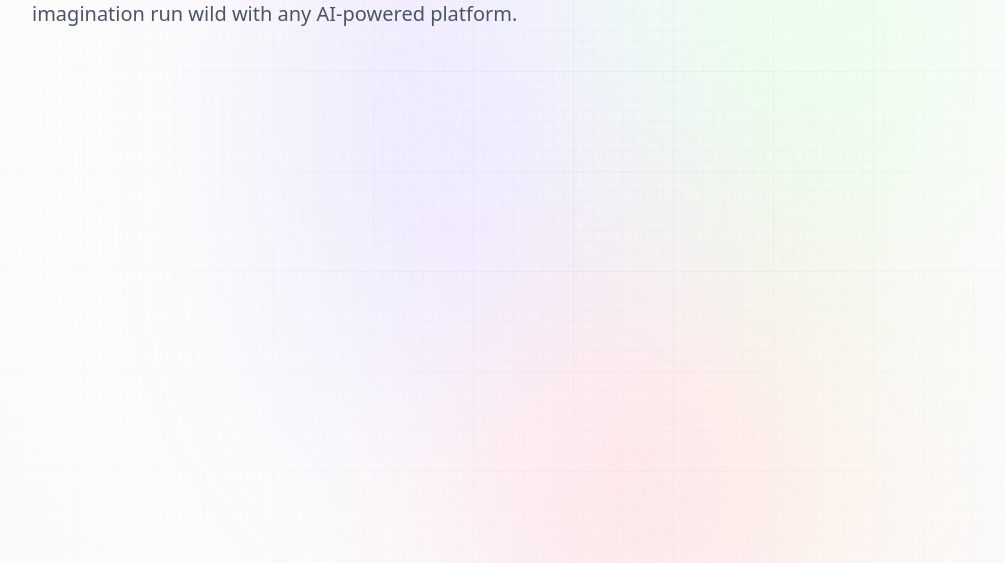
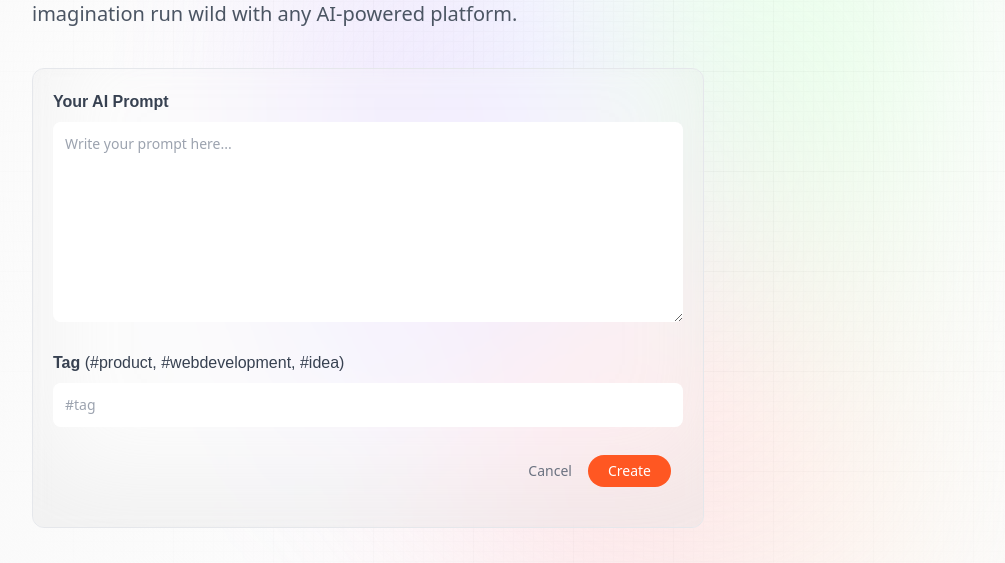
Before and after one commit to Tribhuwan-Joshi/promptHub, a Next.js app: page /create-prompt in a window 1280 px wide. Shown: the part 234-797 px from the top of the page, without its empty margins (32-1037 px from the left). Built offline with nearby package versions, Linux system fonts and the light colour scheme; no server answers.

Commit message:
add prompt form component

```diff
--- a/app/create-prompt/page.jsx
+++ b/app/create-prompt/page.jsx
@@ -11,7 +11,27 @@
     tag: '',
 });
 const createPrompt = async (e) =>{
-
+e.preventDefault();
+setSubmitting(true);
+try{
+const response = await fetch('/api/prompt/new' , {
+    method : 'POST' ,
+    body : JSON.stringify({
+        prompt:post.prompt,
+        userId: session?.user.id,
+        tag:post.tag
+    })
+})
+if(response.ok){
+    router.push('/');
+}
+}
+catch(error){
+console.log(error);
+}
+finally{
+    setSubmitting(false);
+}
 }
   return <Form  type="Create" post={post} setPost={setPost}  submitting={submitting} handleSubmit={createPrompt} />
 
--- a/components/Form.jsx
+++ b/components/Form.jsx
@@ -1,4 +1,4 @@
-import Link from 'next/link'
+import Link from "next/link";
 
 const Form = ({ type, post, setPost, submitting, handleSubmit }) => {
   return (
@@ -7,9 +7,53 @@
         <span className="blue_gradient"> {type} Post</span>
       </h1>
       <p className="desc text-left max-w-md">
-        {type} and share amazing prompts with the world , and let your imagination run wild with any AI-powered platform.
+        {type} and share amazing prompts with the world , and let your
+        imagination run wild with any AI-powered platform.
       </p>
-
+      <form
+        onSubmit={handleSubmit}
+        className="mt-10 w-full max-w-2xl flex flex-col gap-7 glassmorphism"
+      >
+        <label>
+          <span className="font-satoshi font-semibold text-base text-gray-700">
+            Your AI Prompt
+          </span>
+          <textarea
+            value={post.prompt}
+            onChange={(e) => setPost({ ...post, prompt: e.target.value })}
+            placeholder="Write your prompt here..."
+            required
+            className="form_textarea"
+          />
+        </label>
+        <label>
+          <span className="font-satoshi font-semibold text-base text-gray-700">
+            Tag{" "}
+            <span className="font-normal">
+              (#product, #webdevelopment, #idea)
+            </span>
+          </span>
+          <input
+            value={post.tag}
+            onChange={(e) => setPost({ ...post, tag: e.target.value })}
+            placeholder="#tag"
+            required
+            className="form_input"
+          />
+        </label>
+        <div className="flex-end mx-3 mb-5 gap-4">
+          <Link href="/" className="text-gray-500 text-sm">
+            Cancel
+          </Link>
+          <button
+            type="submit"
+            disabled={submitting}
+            className="px-5 py-1.5 text-sm bg-primary-orange rounded-full text-white"
+          >
+            {submitting ? `${type}...` : type}{" "}
+          </button>
+        </div>
+      </form>
     </section>
   );
 };
```
